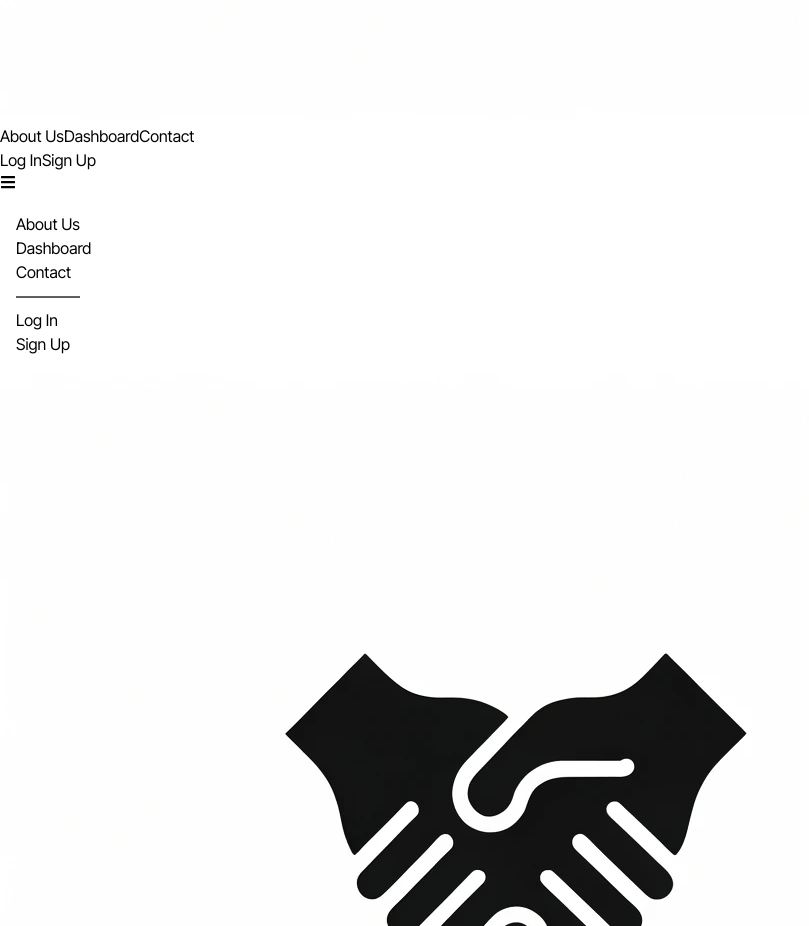
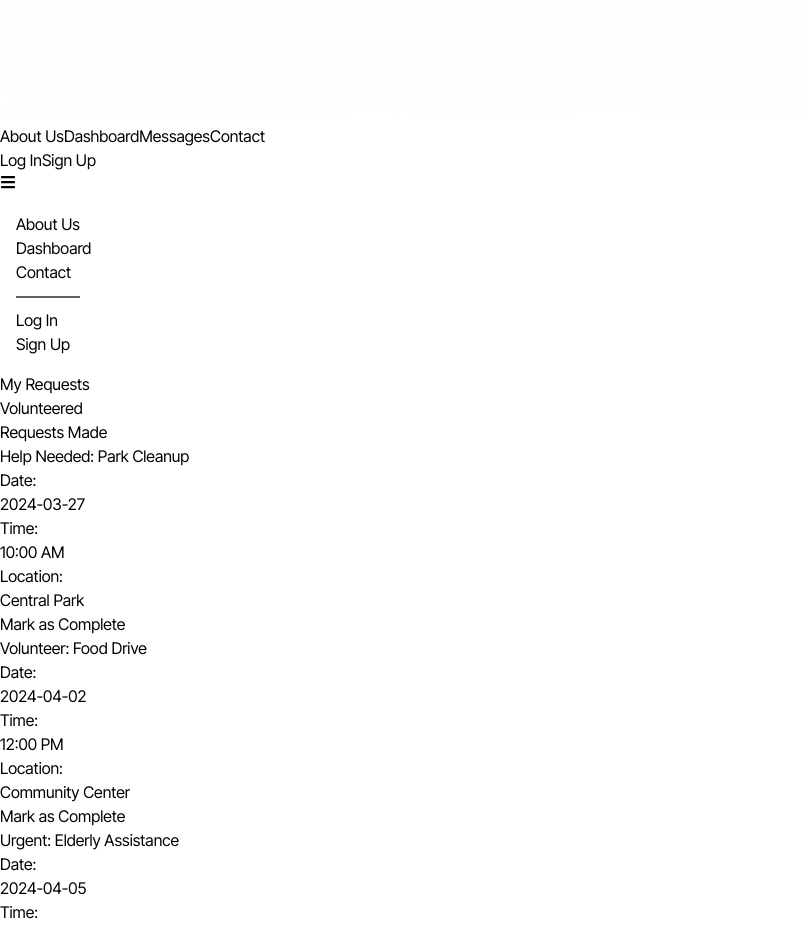
Before and after one commit to Dingan-Mkhize/P7_volunteer_app, a React (Vite) app: page /myjobs in a window 1280 px wide. Shown: the part 900-1826 px from the top of the page, without its empty margins (0-809 px from the left). Built offline with nearby package versions, Linux system fonts and the light colour scheme.

Commit message:
myjobs component created

```diff
--- a/package.json
+++ b/package.json
@@ -14,7 +14,8 @@
     "react": "^18.2.0",
     "react-dom": "^18.2.0",
     "react-icons": "^5.0.1",
-    "react-router-dom": "^6.21.1"
+    "react-router-dom": "^6.21.1",
+    "react-tabs": "^6.0.2"
   },
   "devDependencies": {
     "@types/react": "^18.2.43",
--- a/src/App.jsx
+++ b/src/App.jsx
@@ -6,7 +6,9 @@ import About from "./components/About";
 import LogIn from "./components/LogIn";
 import SignUp from "./components/SignUp";
 import Dashboard from "./components/Dashboard";
+import Message from "./components/Message";
 import Contact from "./components/Contact";
+import MyJobs from "./components/MyJobs";
 import RequestPage from "./components/RequestPage";
 import CreateRequest from "./components/CreateRequest";
 import Footer from "./components/Footer";
@@ -21,11 +23,13 @@ function App() {
           <Route path="/" element={<Home />} />
           <Route path="/about" element={<About />} />
           <Route path="/dashboard" element={<Dashboard />} />
+          <Route path="/message" element={<Message />} />
           <Route path="/contact" element={<Contact />} />
           <Route path="/login" element={<LogIn />} />
           <Route path="/signup" element={<SignUp />} />
           <Route path="/requests" element={<RequestPage />} />
           <Route path="/create" element={<CreateRequest />} />
+          <Route path="/myjobs" element={<MyJobs />} />
         </Routes>
         <Footer />
       </div>
--- a/src/Data.js
+++ b/src/Data.js
@@ -81,6 +81,10 @@ export const volunteerRequests = [
     location: "Central Park",
     urgency: 10,
     type: "task",
+    date: "2024-03-27",
+    time: "10:00 AM",
+    status: "unfulfilled",
+    volunteers: [],
   },
   {
     id: 2,
@@ -90,6 +94,10 @@ export const volunteerRequests = [
     location: "Community Center",
     urgency: 5,
     type: "task",
+    date: "2024-04-02",
+    time: "12:00 PM",
+    status: "unfulfilled",
+    volunteers: [],
   },
   {
     id: 3,
@@ -99,6 +107,10 @@ export const volunteerRequests = [
     location: "Various Locations",
     urgency: 8,
     type: "task",
+    date: "2024-04-05",
+    time: "09:00 AM",
+    status: "unfulfilled",
+    volunteers: [],
   },
   {
     id: 4,
@@ -108,6 +120,10 @@ export const volunteerRequests = [
     location: "Local Library",
     urgency: 7,
     type: "material",
+    date: "2024-04-12",
+    time: "10:00 AM",
+    status: "unfulfilled",
+    volunteers: [],
   },
   {
     id: 5,
@@ -116,6 +132,10 @@ export const volunteerRequests = [
     location: "Greenway Community Garden",
     urgency: 4,
     type: "task",
+    date: "2024-04-19",
+    time: "08:00 AM",
+    status: "unfulfilled",
+    volunteers: [],
   },
   {
     id: 6,
@@ -125,6 +145,10 @@ export const volunteerRequests = [
     location: "Seaview Beach",
     urgency: 9,
     type: "task",
+    date: "2024-04-26",
+    time: "07:00 AM",
+    status: "unfulfilled",
+    volunteers: [],
   },
   {
     id: 7,
@@ -134,6 +158,10 @@ export const volunteerRequests = [
     location: "City Park",
     urgency: 6,
     type: "task",
+    date: "2024-05-03",
+    time: "09:00 AM",
+    status: "unfulfilled",
+    volunteers: [],
   },
   {
     id: 8,
@@ -143,6 +171,10 @@ export const volunteerRequests = [
     location: "City Museum",
     urgency: 3,
     type: "task",
+    date: "2024-05-10",
+    time: "01:00 PM",
+    status: "unfulfilled",
+    volunteers: [],
   },
   {
     id: 9,
@@ -152,6 +184,10 @@ export const volunteerRequests = [
     location: "Community Youth Center",
     urgency: 8,
     type: "task",
+    date: "2024-05-15",
+    time: "03:30 PM",
+    status: "unfulfilled",
+    volunteers: [],
   },
   {
     id: 10,
@@ -161,6 +197,10 @@ export const volunteerRequests = [
     location: "Town Hall",
     urgency: 7,
     type: "material",
+    date: "2024-11-01",
+    time: "10:00 AM",
+    status: "unfulfilled",
+    volunteers: [],
   },
   {
     id: 11,
@@ -169,6 +209,10 @@ export const volunteerRequests = [
     location: "Central Park",
     urgency: 10,
     type: "task",
+    date: "2024-04-18",
+    time: "08:00 AM",
+    status: "unfulfilled",
+    volunteers: [],
   },
   {
     id: 12,
@@ -178,6 +222,10 @@ export const volunteerRequests = [
     location: "Community Center",
     urgency: 5,
     type: "task",
+    date: "2024-06-05",
+    time: "09:00 AM",
+    status: "unfulfilled",
+    volunteers: [],
   },
   {
     id: 13,
@@ -187,6 +235,10 @@ export const volunteerRequests = [
     location: "Various Locations",
     urgency: 8,
     type: "task",
+    date: "2024-06-12",
+    time: "02:00 PM",
+    status: "unfulfilled",
+    volunteers: [],
   },
   {
     id: 14,
@@ -196,6 +248,10 @@ export const volunteerRequests = [
     location: "Local Library",
     urgency: 7,
     type: "material",
+    date: "2024-08-20",
+    time: "10:00 AM",
+    status: "unfulfilled",
+    volunteers: [],
   },
   {
     id: 15,
@@ -204,6 +260,10 @@ export const volunteerRequests = [
     location: "Greenway Community Garden",
     urgency: 4,
     type: "task",
+    date: "2024-07-10",
+    time: "08:00 AM",
+    status: "unfulfilled",
+    volunteers: [],
   },
   {
     id: 16,
@@ -213,6 +273,10 @@ export const volunteerRequests = [
     location: "Seaview Beach",
     urgency: 9,
     type: "task",
+    date: "2024-07-22",
+    time: "07:00 AM",
+    status: "unfulfilled",
+    volunteers: [],
   },
   {
     id: 17,
@@ -222,6 +286,10 @@ export const volunteerRequests = [
     location: "City Park",
     urgency: 6,
     type: "task",
+    date: "2024-08-05",
+    time: "09:00 AM",
+    status: "unfulfilled",
+    volunteers: [],
   },
   {
     id: 18,
@@ -231,6 +299,10 @@ export const volunteerRequests = [
     location: "City Museum",
     urgency: 3,
     type: "task",
+    date: "2024-08-15",
+    time: "10:00 AM",
+    status: "unfulfilled",
+    volunteers: [],
   },
   {
     id: 19,
@@ -240,6 +312,10 @@ export const volunteerRequests = [
     location: "Community Youth Center",
     urgency: 8,
     type: "task",
+    date: "2024-09-01",
+    time: "03:00 PM",
+    status: "unfulfilled",
+    volunteers: [],
   },
   {
     id: 20,
@@ -249,6 +325,10 @@ export const volunteerRequests = [
     location: "Town Hall",
     urgency: 7,
     type: "material",
+    date: "2024-11-15",
+    time: "10:00 AM",
+    status: "unfulfilled",
+    volunteers: [],
   },
 ];
 
--- a/src/components/Dashboard.jsx
+++ b/src/components/Dashboard.jsx
@@ -4,7 +4,7 @@ import { Link } from "react-router-dom";
 import ProfImg from "../assets/FRacer20.jpeg";
 import FooterBackground from "../assets/overlapping_circles.svg";
 import "../index.css";
-import Message from "./Message";
+//import Message from "./Message";
 import { volunteerRequests } from "../Data";
 
 const Dashboard = () => {
@@ -223,9 +223,9 @@ const Dashboard = () => {
         </div>
 
         {/* Message Component */}
-        <div className="lg:col-span-4 ml-12 mr-12 mt-6 p-3 rounded-3xl shadow-lg shadow-[#7d7d7d] border border-black overflow-hidden">
+        {/* <div className="lg:col-span-4 ml-12 mr-12 mt-6 p-3 rounded-3xl shadow-lg shadow-[#7d7d7d] border border-black overflow-hidden">
           <Message />
-        </div>
+        </div> */}
 
         <div className="flex justify-center text-black text-3xl font-bold leading-10 self-center whitespace-nowrap mt-24 max-md:mt-10">
           Have Your Own Request?
--- /dev/null
+++ b/src/components/MyJobs.jsx
@@ -0,0 +1,105 @@
+import { useState } from "react";
+import { Tab, Tabs, TabList, TabPanel } from "react-tabs";
+import "react-tabs/style/react-tabs.css";
+import { volunteerRequests } from "../Data";
+
+const MyJobsComponent = () => {
+  const [activeJobs, setActiveJobs] = useState(
+    volunteerRequests.filter((job) => job.status === "unfulfilled")
+  );
+  const [completedJobs, setCompletedJobs] = useState([]);
+
+  const markJobAsCompleted = (jobId) => {
+    const updatedActiveJobs = activeJobs.filter((job) => job.id !== jobId);
+    const completedJob = activeJobs.find((job) => job.id === jobId);
+
+    setActiveJobs(updatedActiveJobs);
+    setCompletedJobs([
+      ...completedJobs,
+      { ...completedJob, status: "completed" },
+    ]);
+  };
+
+  return (
+    <div className="container mx-auto mt-9 mb-9 p-12 max-w-full px-5 rounded-xl border border-black shadow-lg shadow-[#7d7d7d]">
+      <Tabs>
+        <TabList className="flex p-1 space-x-1 bg-blue-100 rounded-xl">
+          <Tab className="w-full text-center px-3 py-2 text-sm leading-5 font-medium text-blue-700 rounded-lg focus:outline-none focus:ring-2 ring-offset-2 ring-offset-blue-400 ring-white ring-opacity-60 bg-white shadow cursor-pointer">
+            My Requests
+          </Tab>
+          <Tab className="w-full text-center px-3 py-2 text-sm leading-5 font-medium text-blue-700 rounded-lg focus:outline-none focus:ring-2 ring-offset-2 ring-offset-blue-400 ring-white ring-opacity-60 bg-white shadow cursor-pointer">
+            Volunteered
+          </Tab>
+        </TabList>
+
+        <TabPanel>
+          <h2 className="text-lg font-semibold my-2">Requests Made</h2>
+          <div className="space-y-4">
+            {activeJobs.map((job) => (
+              <div
+                key={job.id}
+                className="flex flex-col md:flex-row items-center p-4 bg-white rounded-lg shadow space-x-4"
+              >
+                <h3 className="flex-1 text-md font-bold">{job.title}</h3>
+                <div className="flex-1 flex flex-col md:flex-row justify-between">
+                  <div className="mb-2 md:mb-0">
+                    <p className="font-semibold">Date:</p>
+                    <p>{job.date}</p>
+                  </div>
+                  <div className="mb-2 md:mb-0">
+                    <p className="font-semibold">Time:</p>
+                    <p>{job.time}</p>
+                  </div>
+                  <div className="mb-2 md:mb-0">
+                    <p className="font-semibold">Location:</p>
+                    <p>{job.location}</p>
+                  </div>
+                </div>
+                <button
+                  onClick={() => markJobAsCompleted(job.id)}
+                  className={`mt-2 md:mt-0 px-4 py-2 text-sm text-white rounded-lg ${job.status === "unfulfilled" ? "bg-blue-500 hover:bg-blue-700" : "bg-gray-400 cursor-not-allowed"}`}
+                  disabled={job.status !== "unfulfilled"}
+                >
+                  Mark as Complete
+                </button>
+              </div>
+            ))}
+          </div>
+        </TabPanel>
+
+        <TabPanel>
+          <h2 className="text-lg font-semibold my-2">Jobs Volunteered For</h2>
+          <div className="space-y-4">
+            {completedJobs.map((job) => (
+              <div
+                key={job.id}
+                className="flex flex-col md:flex-row items-center p-4 bg-white rounded-lg shadow space-x-4"
+              >
+                <h3 className="flex-1 text-md font-bold">{job.title}</h3>
+                <div className="flex-1 flex flex-col md:flex-row justify-between">
+                  <div className="mb-2 md:mb-0">
+                    <p className="font-semibold">Date:</p>
+                    <p>{job.date}</p>
+                  </div>
+                  <div className="mb-2 md:mb-0">
+                    <p className="font-semibold">Time:</p>
+                    <p>{job.time}</p>
+                  </div>
+                  <div className="mb-2 md:mb-0">
+                    <p className="font-semibold">Location:</p>
+                    <p>{job.location}</p>
+                  </div>
+                </div>
+                <p className="mt-2 md:mt-0 px-4 py-2 text-sm bg-green-500 text-white rounded-lg">
+                  Completed
+                </p>
+              </div>
+            ))}
+          </div>
+        </TabPanel>
+      </Tabs>
+    </div>
+  );
+};
+
+export default MyJobsComponent;
--- a/src/components/NavBar.jsx
+++ b/src/components/NavBar.jsx
@@ -68,6 +68,9 @@ const NavBar = () => {
           </Link>
           <Link to="/dashboard" className="text-black p-2 border border-black shadow-md shadow-[#7d7d7d] hover:translate-y-[-2px] hover:shadow-lg transition duration-300 rounded-full">
             Dashboard
+          </Link>
+          <Link to="/message" className="text-black p-2 border border-black shadow-md shadow-[#7d7d7d] hover:translate-y-[-2px] hover:shadow-lg transition duration-300 rounded-full">
+            Messages
           </Link>
           <Link to="/contact" className="text-black p-2 border border-black shadow-md shadow-[#7d7d7d] hover:translate-y-[-2px] hover:shadow-lg transition duration-300 rounded-full">
             Contact
```
Also changed, not shown: 1 other file (tests, documents, lock files or other folders).
